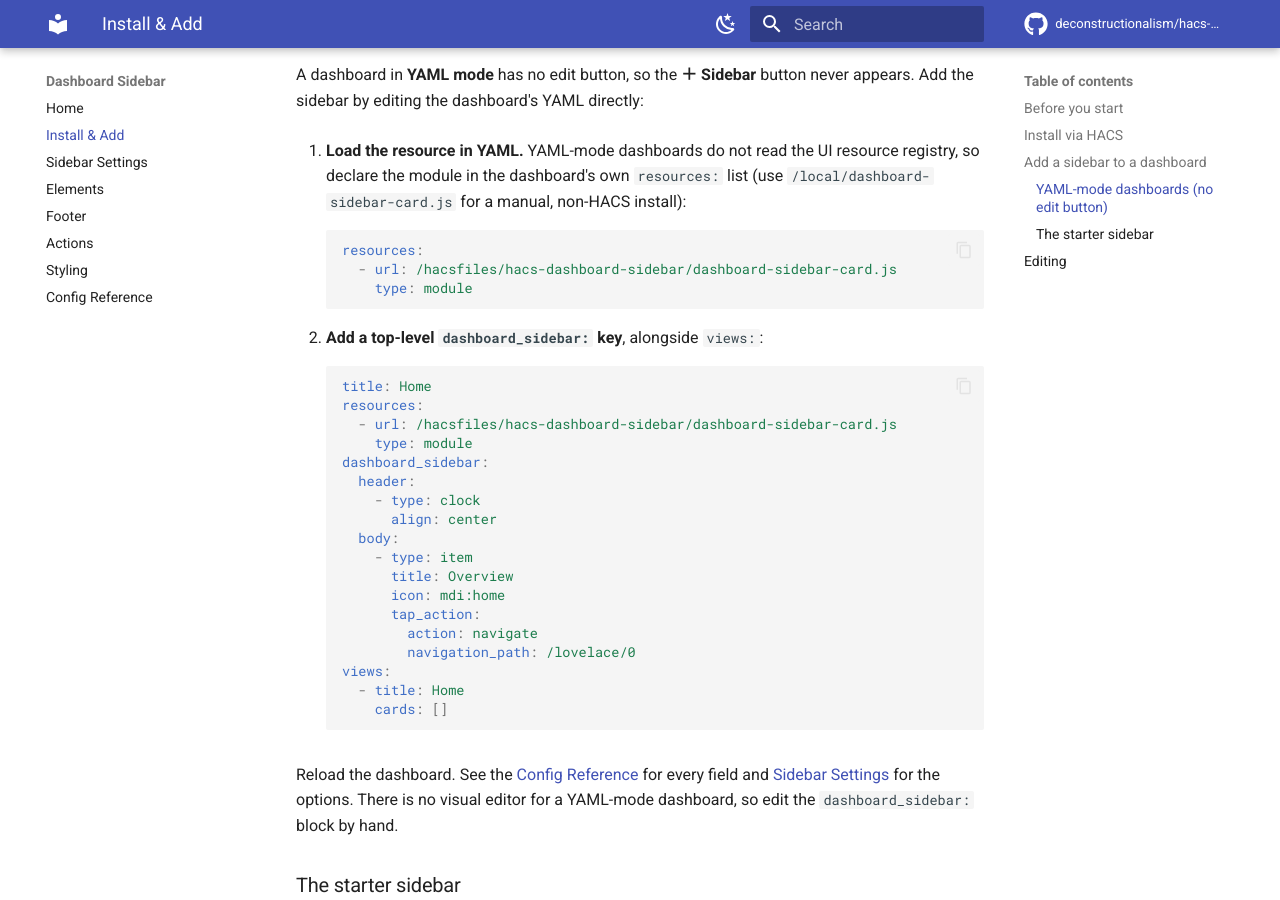
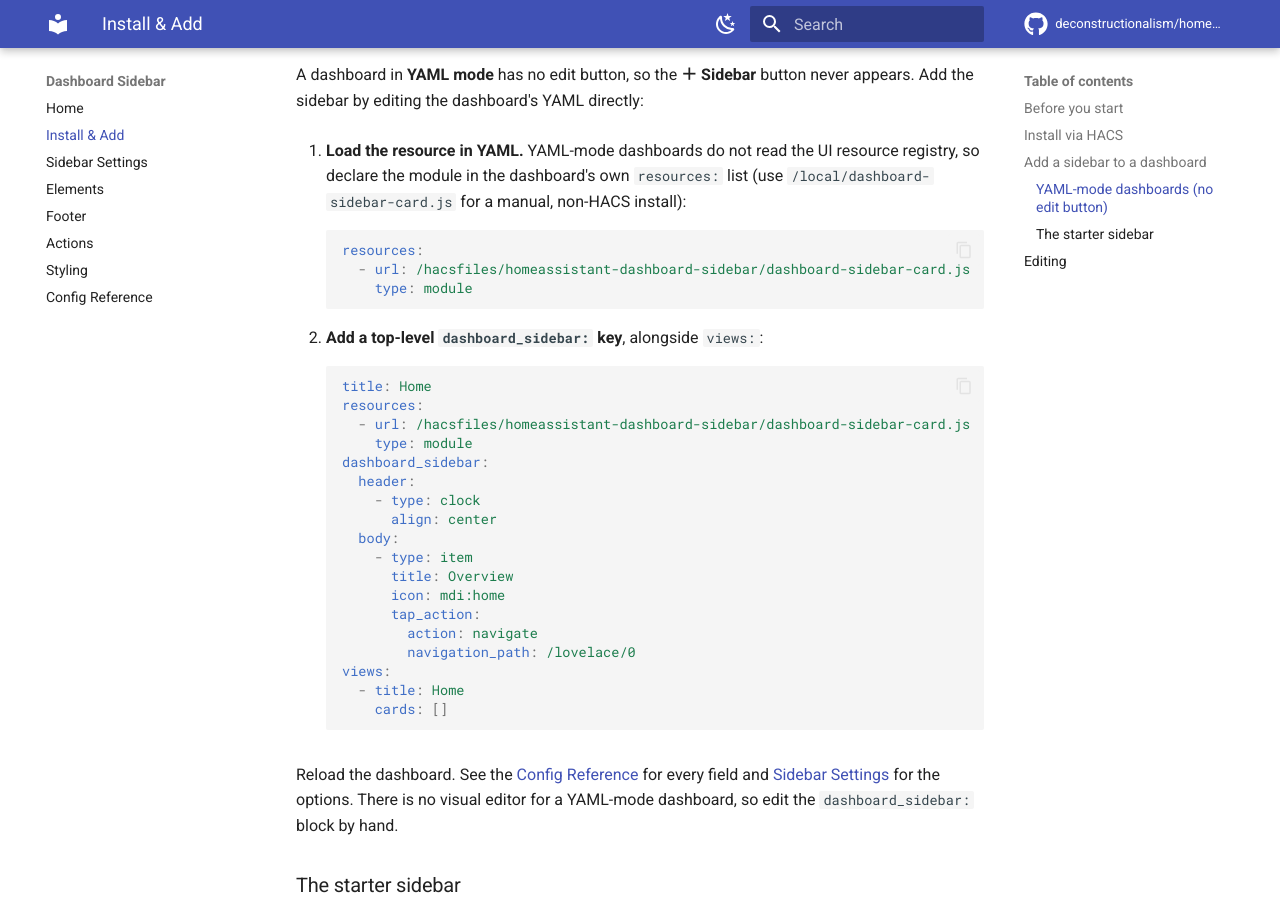
Before and after one commit to deconstructionalism/hacs-dashboard-sidebar, an MkDocs documentation site: the page built from docs/install.md, in a window 1280 px wide and 900 px high, scrolled down 1462 px. Built offline with MkDocs 1.6.1 and Material for MkDocs 9.7.7, drawn with Linux system fonts in a browser that asks for light colours; comment, search, counter and statistics services are not loaded; some of the changed text lies outside the part shown.

Commit message:
Rename repo references: hacs-dashboard-sidebar -> homeassistant-dashboard-sidebar
The GitHub repo was renamed (HACS default store disallows 'hacs' in the repo name). Update every URL, the README image links, the /hacsfiles/<repo>/ resource path, the docs site URL, mkdocs repo/site URLs, package name, and the source header comment. Also repointed the git remote and the repo homepage.

````diff
--- a/docs/install.md
+++ b/docs/install.md
@@ -15,7 +15,7 @@
 
 1. Open **HACS** from the Home Assistant sidebar.
 2. Click the **⋮** menu (top right) and choose **Custom repositories**.
-3. Paste `https://github.com/deconstructionalism/hacs-dashboard-sidebar` in the
+3. Paste `https://github.com/deconstructionalism/homeassistant-dashboard-sidebar` in the
    **Repository** field, pick **Dashboard** as the type, and click **Add**.
 4. Search HACS for **Dashboard Sidebar**, open it, and click **Download**.
 5. **Hard-refresh** your browser so the new code loads: **Ctrl+Shift+R**
@@ -23,7 +23,7 @@
 
 !!! note "Not using HACS?"
     Download `dashboard-sidebar-card.js` from the latest
-    [release](https://github.com/deconstructionalism/hacs-dashboard-sidebar/releases)
+    [release](https://github.com/deconstructionalism/homeassistant-dashboard-sidebar/releases)
     and copy it to `/config/www/`. Then in Home Assistant go to
     **Settings > Dashboards > (⋮) > Resources**, add
     `/local/dashboard-sidebar-card.js`, and set the type to **JavaScript Module**.
@@ -64,7 +64,7 @@
 
     ```yaml
     resources:
-      - url: /hacsfiles/hacs-dashboard-sidebar/dashboard-sidebar-card.js
+      - url: /hacsfiles/homeassistant-dashboard-sidebar/dashboard-sidebar-card.js
         type: module
     ```
 
@@ -73,7 +73,7 @@
     ```yaml
     title: Home
     resources:
-      - url: /hacsfiles/hacs-dashboard-sidebar/dashboard-sidebar-card.js
+      - url: /hacsfiles/homeassistant-dashboard-sidebar/dashboard-sidebar-card.js
         type: module
     dashboard_sidebar:
       header:
--- a/mkdocs.yml
+++ b/mkdocs.yml
@@ -1,8 +1,8 @@
 site_name: Dashboard Sidebar
 site_description: A configurable, in-place-editable sidebar for Home Assistant Lovelace dashboards.
-site_url: https://deconstructionalism.github.io/hacs-dashboard-sidebar/
-repo_url: https://github.com/deconstructionalism/hacs-dashboard-sidebar
-repo_name: deconstructionalism/hacs-dashboard-sidebar
+site_url: https://deconstructionalism.github.io/homeassistant-dashboard-sidebar/
+repo_url: https://github.com/deconstructionalism/homeassistant-dashboard-sidebar
+repo_name: deconstructionalism/homeassistant-dashboard-sidebar
 edit_uri: edit/main/docs/
 
 theme:
--- a/package.json
+++ b/package.json
@@ -1,5 +1,5 @@
 {
-  "name": "hacs-dashboard-sidebar",
+  "name": "homeassistant-dashboard-sidebar",
   "version": "1.0.0",
   "description": "A collapsible dashboard sidebar card for Home Assistant Lovelace.",
   "type": "module",
@@ -7,7 +7,7 @@
   "author": "deconstructionalism",
   "repository": {
     "type": "git",
-    "url": "git+https://github.com/deconstructionalism/hacs-dashboard-sidebar.git"
+    "url": "git+https://github.com/deconstructionalism/homeassistant-dashboard-sidebar.git"
   },
   "scripts": {
     "build": "rollup -c",
````
Also changed, not shown: CONTRIBUTING.md (+2 -2 lines), README.md (+6 -6 lines), 4 other files.
